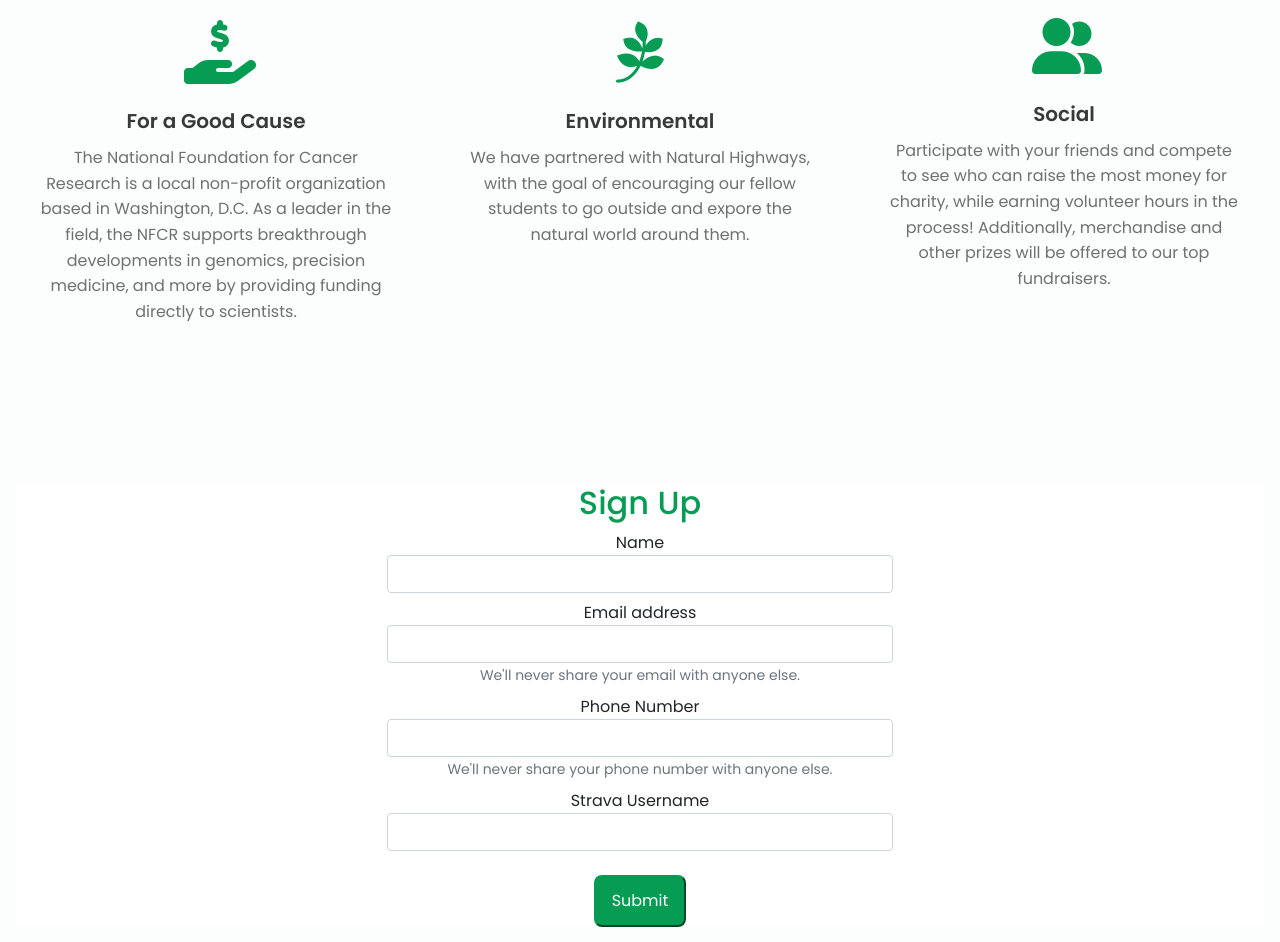
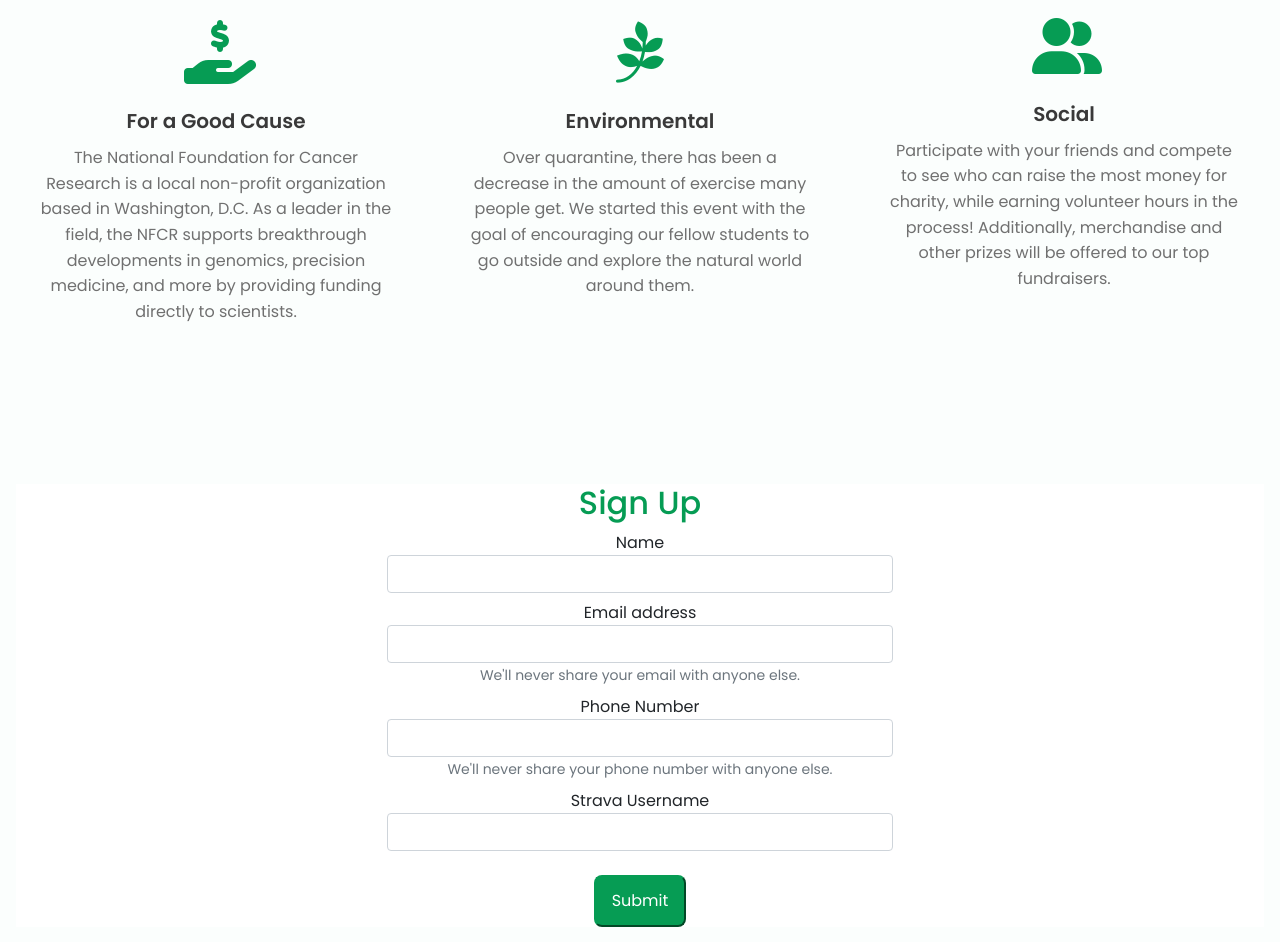
Before and after one commit to uifehnah/landingpage, a plain HTML site: page index.html in a window 1280 px wide. Shown: the part 946-1888 px from the top of the page. Drawn offline with nearby package versions, Linux system fonts and the light colour scheme; a web font is replaced by a local one.

Commit message:
new environmental

```diff
--- a/index.html
+++ b/index.html
@@ -85,7 +85,7 @@
                             <i class="fab fa-pagelines services__img"></i>
                         </span>
                             <h3 class="services__title">Environmental</h3>
-                            <p class="services__description">We have partnered with Natural Highways, with the goal of encouraging our fellow students to go outside and expore the natural world around them.</p>
+                            <p class="services__description">Over quarantine, there has been a decrease in the amount of exercise many people get. We started this event with the goal of encouraging our fellow students to go outside and explore the natural world around them.</p>
                         </div>
                         <div class="services__content">
                         <span style="font-size: 3.5em; color: #069C54;">
```
Also changed, not shown: 1 other file.
